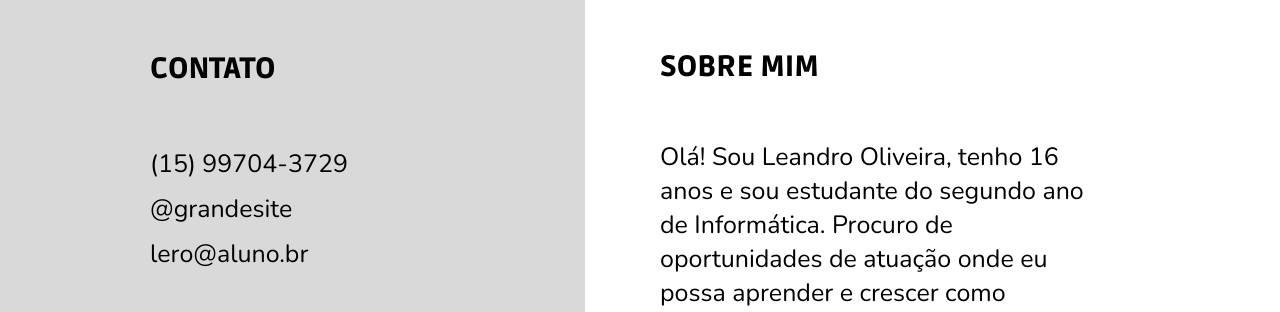
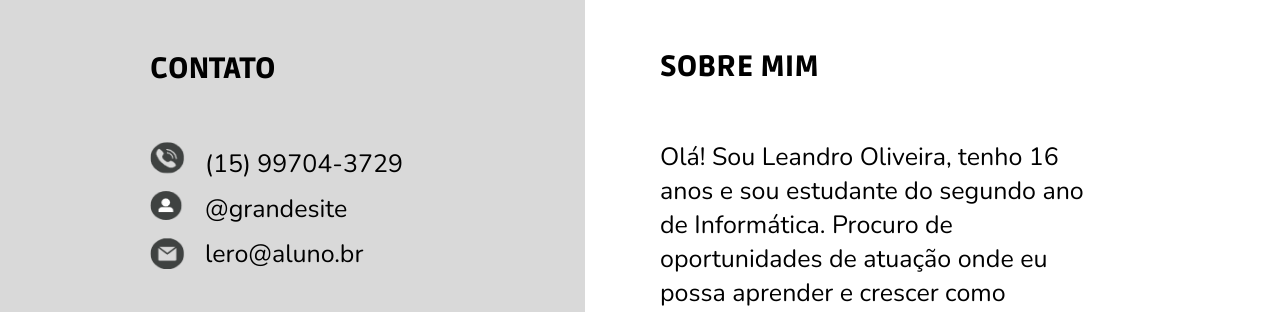
Before and after one commit to Leandro-Script/curriculo, a plain HTML site: page index.html in a window 1280 px wide. Shown: the part 488-800 px from the top of the page. Drawn offline with nearby package versions, Linux system fonts and the light colour scheme.

Commit message:
icones adicionados

```diff
--- a/estilo.css
+++ b/estilo.css
@@ -42,6 +42,7 @@
     list-style: none;
     padding-left: 0;
     margin-left: 0;
+    margin-top: 0;
     margin-bottom: 30px;
     line-height: 45px;
 }
@@ -50,6 +51,15 @@
 }
 .topicos {
     margin-bottom: 70px;
+}
+#listaIcones {
+    display: flex;
+}
+#imgIcones {
+    margin-right: 20px;
+}
+#imagemLero {
+    margin-bottom: 16px;
 }
 h1 {
     font-size: 105px;
@@ -63,6 +73,3 @@ body {
     display: flex;
     justify-content: center;
 }
-img {
-    margin-bottom: 16px;
-}
--- a/index.html
+++ b/index.html
@@ -12,14 +12,17 @@
 <body>
     <div class="container">
         <div class="cinza caixa">
-            <img src="lero.jfif" alt="" width="360" height="335">
+            <img id="imagemLero" src="lero.jfif" alt="" width="360" height="335">
             <div class="grupo">
                 <h3 class="titulo bold">CONTATO</h3>
-                <ul class="lista">
-                    <li>(15) 99704-3729</li>
-                    <li>@grandesite</li>
-                    <li>lero@aluno.br</li>
-                </ul>
+                <div id="listaIcones">
+                    <img id="imgIcones" src="icones.png" alt="icones" width="35" height="127">
+                    <ul class="lista">
+                        <li>(15) 99704-3729</li>
+                        <li>@grandesite</li>
+                        <li>lero@aluno.br</li>
+                    </ul>
+                </div>
             </div>
             <div class="grupo">
                 <h3 class="titulo bold">FORMAÇÃO</h3>
```
Also changed, not shown: icones.png (added).
